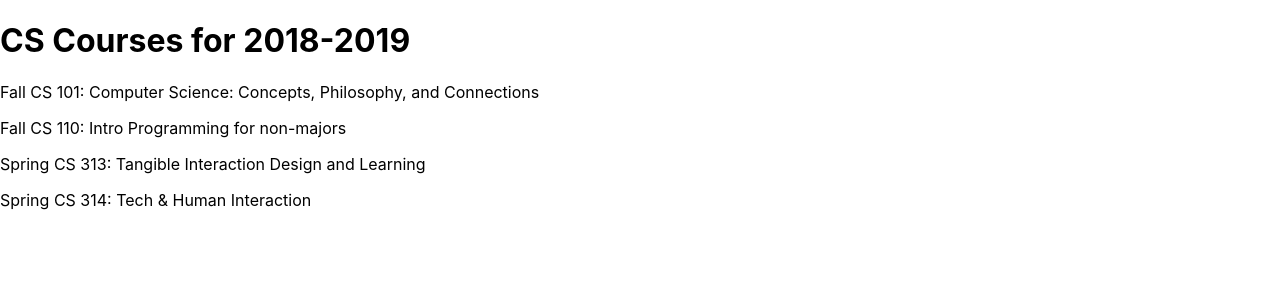
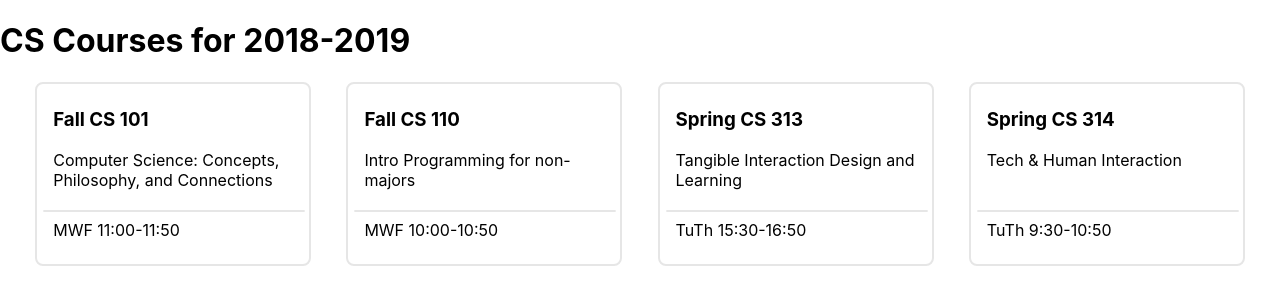
Before and after one commit to thomasinfor/cs392-class-scheduling, a React (Vite) app: page / in a window 1280 px wide. Shown: the top 304 px of the page. Built offline with nearby package versions, Linux system fonts and the light colour scheme.

Commit message:
Tutorial: Style the app

```diff
--- /dev/null
+++ b/src/components/CourseList.css
@@ -0,0 +1,33 @@
+.container {
+  display: flex;
+  flex-wrap: wrap;
+  justify-content: space-evenly;
+  align-items: stretch;
+  row-gap: 20px;
+  column-gap: 8px;
+  padding: 0 8px;
+}
+
+.card {
+  width: 240px;
+  border: 2px solid #E6E6E6;
+  border-radius: 8px;
+  padding: 24px 16px;
+  display: flex;
+  flex-direction: column;
+}
+
+.code {
+  margin-top: 0;
+}
+
+.title {
+  height: -webkit-fill-available;
+}
+
+.divider {
+  width: 100%;
+  margin-top: 20px;
+  border: 1px solid #E6E6E6;
+  transform: scaleX(1.08);
+}
--- a/src/components/CourseList.jsx
+++ b/src/components/CourseList.jsx
@@ -1,6 +1,17 @@
+import './CourseList.css';
+
 const CourseList = ({ courses }) => {
-  return Object.entries(courses).map(([code, detail]) =>
-    <p key={code}>{detail.term} CS {detail.number}: {detail.title}</p>
+  return (
+    <div className="container">
+      {Object.entries(courses).map(([code, detail]) =>
+        <div className="card" key={code}>
+          <h3 className="code">{detail.term} CS {detail.number}</h3>
+          <div className="title">{detail.title}</div>
+          <hr className="divider"/>
+          <div className="time">{detail.meets}</div>
+        </div>
+      )}
+    </div>
   );
 }
 
```
